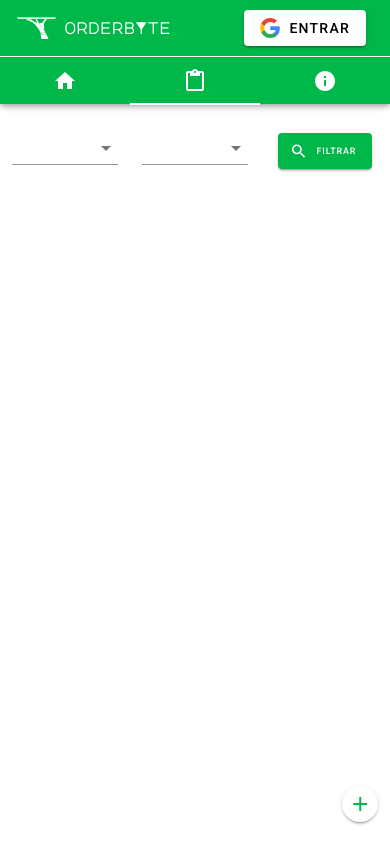
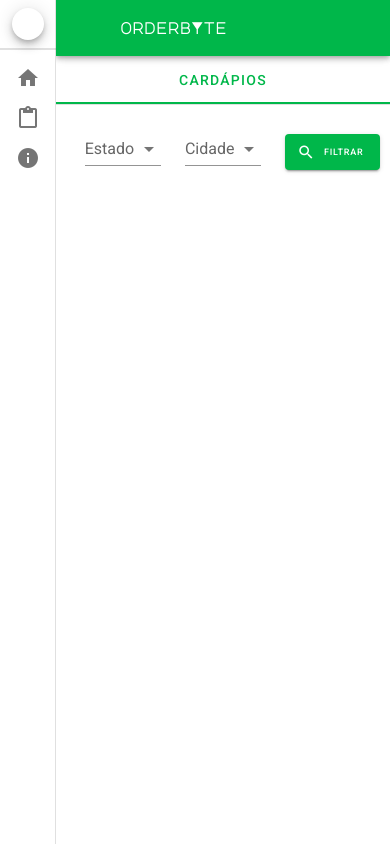
Before and after one commit to Lucas-Gardini/TCC-REDES-2021, a Vue app in the folder web/: page /cardapios in a window 390 px wide. Built offline with nearby package versions, Linux system fonts and the light colour scheme.

Commit message:
Added "add new restaurant" functionality

```diff
--- a/web/package.json
+++ b/web/package.json
@@ -13,6 +13,7 @@
 		"firebase": "^9.0.2",
 		"vue": "^2.6.11",
 		"vue-router": "^3.2.0",
+		"vue-the-mask": "^0.11.1",
 		"vuetify": "^2.4.0"
 	},
 	"devDependencies": {
--- a/web/src/App.vue
+++ b/web/src/App.vue
@@ -6,12 +6,17 @@
 			@authenticateUser="googleAuth"
 			@logoutUser="googleAuth(true)"
 		/>
-		<v-main style="overflow-x: hidden">
+		<v-main
+			:style="
+				isMobile ? 'overflow-x: hidden; margin-left: 56px' : 'overflow-x: hidden; margin-left: 256px'
+			"
+		>
 			<transition
-				enter-active-class="animate__animated animate__slideInLeft"
-				leave-active-class="animate__animated animate__slideOutRight"
+				:duration="{ enter: 500, leave: 100 }"
+				enter-active-class="animate__animated animate__fadeIn"
+				leave-active-class="animate__animated animate__fadeOut"
 			>
-				<router-view :isMobile="isMobile" />
+				<router-view :user="user" :isMobile="isMobile" />
 			</transition>
 		</v-main>
 	</v-app>
--- a/web/src/components/AppBar.vue
+++ b/web/src/components/AppBar.vue
@@ -1,6 +1,84 @@
 <template>
-	<div>
-		<v-app-bar app color="#00B74A" dark>
+	<div class="app-navigation">
+		<v-navigation-drawer :v-model="true" :mini-variant="isMobile" fixed permanent>
+			<v-list-item class="px-2" style="padding-left: 4px !important">
+				<v-btn
+					v-if="!user.token"
+					:loading="loading"
+					:disabled="loading"
+					color="#fff"
+					class="ma-2 black--text"
+					@click="authenticateUser"
+					:fab="isMobile"
+					:x-small="isMobile"
+				>
+					<v-img
+						alt="Google Logo"
+						:class="isMobile ? 'shrink' : 'shrink mr-2'"
+						contain
+						src="../assets/google.png"
+						transition="scale-transition"
+						width="20"
+					/>
+					{{ isMobile ? "" : "Entrar" }}
+				</v-btn>
+				<v-btn
+					v-else
+					:loading="loading"
+					:disabled="loading"
+					color="#fff"
+					class="ma-2 black--text"
+					@click="logoutUser"
+					:fab="isMobile"
+					:x-small="isMobile"
+				>
+					<v-icon>mdi-logout</v-icon>
+					{{ isMobile ? "" : "Sair" }}
+				</v-btn>
+			</v-list-item>
+
+			<v-divider></v-divider>
+			<v-list v-if="user.info" dense :style="isMobile ? 'display: flex' : ''">
+				<div
+					class="v-avatar v-list-item__avatar"
+					:style="
+						isMobile
+							? 'height: 40px; min-width: 40px; width: 40px; margin: auto !important'
+							: 'height: 40px; min-width: 40px; width: 40px;'
+					"
+				>
+					<div class="v-image v-responsive theme--light">
+						<div class="v-responsive__sizer" style="padding-bottom: 100%"></div>
+						<div
+							class="v-image__image v-image__image--cover"
+							:style="`background-image: url('${user.info.photoURL}');
+								background-position: center center;`"
+						></div>
+						<div class="v-responsive__content" style="width: 128px"></div>
+					</div>
+				</div>
+				{{ isMobile ? "" : user.info.displayName }}
+			</v-list>
+			<v-divider></v-divider>
+
+			<v-list dense>
+				<v-list-item
+					v-for="(route, index) in routes"
+					@click="redirect(route.href)"
+					class="white--text"
+					:key="index"
+					link
+				>
+					<v-list-item-icon>
+						<v-icon>{{ route.icon }}</v-icon>
+					</v-list-item-icon>
+					<v-list-item-content>
+						<v-list-item-title style="color: #121212">{{ route.name }}</v-list-item-title>
+					</v-list-item-content>
+				</v-list-item>
+			</v-list>
+		</v-navigation-drawer>
+		<v-app-bar app color="#00B74A" dark :style="isMobile ? 'margin-left: 56px' : 'margin-left: 256px'">
 			<div v-if="!isMobile" class="d-flex align-center">
 				<v-img
 					alt="Orderbyte Logo"
@@ -23,55 +101,6 @@
 				/>
 				<h1 class="app-name mobile">orderbYte</h1>
 			</div>
-			<v-spacer />
-			<v-btn
-				v-if="!user.token"
-				:loading="loading"
-				:disabled="loading"
-				color="#fff"
-				class="ma-2 black--text"
-				@click="authenticateUser"
-			>
-				<v-img
-					alt="Google Logo"
-					class="shrink mr-2"
-					contain
-					src="../assets/google.png"
-					transition="scale-transition"
-					width="20"
-				/>
-				Entrar
-			</v-btn>
-			<v-btn
-				v-else
-				:loading="loading"
-				:disabled="loading"
-				color="#fff"
-				class="ma-2 black--text"
-				@click="logoutUser"
-			>
-				<v-icon>mdi-logout</v-icon>
-				Sair
-			</v-btn>
-			<template v-slot:extension>
-				<v-tabs
-					v-model="tabs"
-					background-color="#00B74A accent-4"
-					style="border-top: 0.1px solid #fff"
-					fixed-tabs
-				>
-					<v-tabs-slider></v-tabs-slider>
-					<v-tab
-						v-for="(route, index) in routes"
-						@click="redirect(route.href)"
-						class="white--text"
-						:key="index"
-					>
-						<v-icon v-html="route.icon" color="#fff"></v-icon>
-						<span v-if="!isMobile" style="padding-left: 5%; color: #fff">{{ route.name }}</span>
-					</v-tab>
-				</v-tabs>
-			</template>
 		</v-app-bar>
 	</div>
 </template>
@@ -156,9 +185,13 @@ export default {
 <style scoped>
 .app-name {
 	font-family: "Major Mono Display", monospace;
-	font-size: 1.5em;
+	font-size: 1em;
 }
 .app-name.mobile {
 	font-size: 1em;
 }
+.app-navigation {
+	display: flex;
+	flex-direction: row;
+}
 </style>
--- /dev/null
+++ b/web/src/components/Menus/NewMenu.vue
@@ -0,0 +1,122 @@
+<template>
+	<v-stepper v-model="step">
+		<v-stepper-header>
+			<v-stepper-step color="#00B74A" :complete="step > 1" step="1">
+				Nome do Restaurante
+			</v-stepper-step>
+
+			<v-divider></v-divider>
+
+			<v-stepper-step color="#00B74A" :complete="step > 2" step="2"> Produtos </v-stepper-step>
+		</v-stepper-header>
+
+		<v-stepper-items>
+			<v-stepper-content step="1">
+				<v-text-field
+					label="Nome do Restaurante"
+					v-model="newMenu.restaurant"
+					clearable
+				></v-text-field>
+
+				<v-btn color="#00B74A" @click="step = 2" dark> Continuar </v-btn>
+
+				<v-btn text @click="$emit('cancel')"> Cancelar </v-btn>
+			</v-stepper-content>
+
+			<v-stepper-content step="2">
+				<div v-for="(product, index) in newMenu.products" :key="index" style="margin-bottom: 50px">
+					<v-card style="padding: 5%" outlined>
+						<v-card-title>{{ `Produto ${index}` }}</v-card-title>
+						<v-text-field
+							label="Nome do Produto"
+							v-model="newMenu.products[index].productName"
+							clearable
+						></v-text-field>
+						<v-text-field
+							label="Preço do Produto"
+							v-model="newMenu.products[index].price"
+							clearable
+							v-mask="['R$ ##,##', 'R$ ###,##', 'R$ ####,##']"
+						></v-text-field>
+						<div
+							style="margin-bottom: 5%"
+							v-for="(ingredients, index2) in newMenu.products[index].productIngredients"
+							:key="index2"
+						>
+							<v-row>
+								<v-col cols="8"
+									><v-text-field
+										label="Ingrediente"
+										v-model="newMenu.products[index].productIngredients[index2]"
+										clearable
+									></v-text-field
+								></v-col>
+								<v-col cols="4"
+									><v-btn
+										color="error"
+										@click="newMenu.products[index].productIngredients.splice(index2, 1)"
+										><v-icon>mdi-trash-can</v-icon></v-btn
+									></v-col
+								>
+							</v-row>
+						</div>
+						<v-row>
+							<v-col cols="8"
+								><v-btn @click="newIngredient(index)"
+									><v-icon left>mdi-plus</v-icon>Ingrediente</v-btn
+								></v-col
+							>
+							<v-col cols="4">
+								<v-btn color="error" @click="newMenu.products.splice(index, 1)"
+									>Excluir</v-btn
+								></v-col
+							>
+						</v-row>
+					</v-card>
+					<v-divider />
+				</div>
+				<div style="margin-bottom: 30px">
+					<v-btn @click="newProduct">Novo Produto</v-btn>
+				</div>
+				<v-btn color="#00B74A" @click="$emit('newMenu', newMenu)" dark> Enviar </v-btn>
+
+				<v-btn text @click="step = 1"> Cancelar </v-btn>
+			</v-stepper-content>
+		</v-stepper-items>
+	</v-stepper>
+</template>
+
+<script>
+// Local Directive
+import { mask } from "vue-the-mask";
+
+export default {
+	directives: { mask },
+	data() {
+		return {
+			step: 1,
+			newMenu: {
+				restaurant: "",
+				products: [],
+			},
+		};
+	},
+	methods: {
+		newProduct() {
+			this.newMenu.products.push({
+				productName: "",
+				productPrice: 0,
+				productIngredients: [],
+			});
+		},
+		newIngredient(prodIndex) {
+			if (!this.newMenu.products[prodIndex].productIngredients) {
+				this.newMenu.products[prodIndex].productIngredients = [];
+			}
+			this.newMenu.products[prodIndex].productIngredients.push("");
+		},
+	},
+};
+</script>
+
+<style></style>
--- a/web/src/components/Menus/Searcher.vue
+++ b/web/src/components/Menus/Searcher.vue
@@ -3,11 +3,21 @@
 		<v-container>
 			<v-row>
 				<v-col cols="4" md="4">
-					<v-autocomplete :items="states" v-model="selectedState" clearable></v-autocomplete>
+					<v-autocomplete
+						label="Estado"
+						:items="states"
+						v-model="selectedState"
+						clearable
+					></v-autocomplete>
 				</v-col>
 
 				<v-col cols="4" md="4">
-					<v-autocomplete :items="cities" v-model="selectedCity" clearable></v-autocomplete>
+					<v-autocomplete
+						label="Cidade"
+						:items="cities"
+						v-model="selectedCity"
+						clearable
+					></v-autocomplete>
 				</v-col>
 
 				<v-col v-if="!isMobile" style="display: flex" cols="4" md="4">
--- a/web/src/utils/authenticator.js
+++ b/web/src/utils/authenticator.js
@@ -15,6 +15,7 @@ export default class Authenticator {
 						token: credential.accessToken,
 						info: result.user,
 					};
+					console.log(user);
 					resolve(user);
 				})
 				.catch((error) => {
--- a/web/src/views/Menus.vue
+++ b/web/src/views/Menus.vue
@@ -1,64 +1,46 @@
 <template>
 	<div>
+		<v-tabs background-color="accent-4" color="#00B74A" grow>
+			<v-tab @click="page = 1">Cardápios</v-tab>
+			<v-tab v-if="user.info" @click="page = 2">Meus Cardápios</v-tab>
+		</v-tabs>
+		<v-divider />
+		<div style="margin-left: 5%; margin-right: 5%">
+			<transition
+				:duration="{ enter: 500, leave: 100 }"
+				enter-active-class="animate__animated animate__fadeIn"
+				leave-active-class="animate__animated animate__fadeOut"
+			>
+				<div v-if="page === 1">
 					<searcher :isMobile="isMobile" />
-
-		<v-dialog transition="dialog-bottom-transition" max-width="600">
-			<template v-slot:activator="{ on, attrs }">
+				</div>
+				<div v-else-if="page === 2">
+					<transition
+						enter-active-class="animate__animated animate__fadeIn"
+						leave-active-class="animate__animated animate__fadeOut"
+					>
+						<new-menu
+							v-if="isAddingNewMenu"
+							@cancel="isAddingNewMenu = false"
+							@newMenu="
+								(menu) => {
+									newMenu(menu);
+								}
+							"
+						/>
+					</transition>
 					<v-btn
-					v-bind="attrs"
-					v-on="on"
-					elevation="2"
-					icon
-					style="position: absolute; bottom: 3%; right: 3%"
+						v-if="!isAddingNewMenu"
+						@click="isAddingNewMenu = !isAddingNewMenu"
+						color="#fff"
+						class="ma-2 black--text"
 					>
-					<v-icon style="color: #00b74a">mdi-plus</v-icon>
+						<v-icon>mdi-plus</v-icon>
+						Novo Cardápio
 					</v-btn>
-			</template>
-			<template v-slot:default="dialog">
-				<v-card>
-					<v-toolbar color="#00b74a" dark>Gerenciar Cardápios</v-toolbar>
-					<v-card-text>
-						<div>
-							<v-card-title>Seus Cardápios</v-card-title>
-							<v-btn v-if="!addingMenu" @click="addingMenu = !addingMenu"
-								><v-icon left>mdi-open-in-new</v-icon> Novo</v-btn
-							>
-							<!-- STEPPER -->
-							<transition
-								enter-active-class="animate__animated animate__fadeInDown"
-								leave-active-class="animate__animated animate__fadeOutUp"
-							>
-								<v-stepper v-if="addingMenu" v-model="stepper" vertical>
-									<v-stepper-step :complete="stepper > 1" step="1">
-										Nome do Restaurante
-										<small>Deve ser único</small>
-									</v-stepper-step>
-
-									<v-stepper-content step="1">
-										<v-text-field label="" v-model="restaurant"></v-text-field>
-										<v-btn color="#00b74a" dark @click="stepper = 2"> Continuar </v-btn>
-										<v-btn text @click="addingMenu = !addingMenu"> Cancelar </v-btn>
-									</v-stepper-content>
-
-									<v-stepper-step :complete="stepper > 2" step="2">
-										Produtos
-									</v-stepper-step>
-
-									<v-stepper-content step="2">
-										<v-text-field label="" v-model="products"></v-text-field>
-										<v-btn color="#00b74a" dark @click="newMenu"> Continuar </v-btn>
-										<v-btn text @click="stepper = 1"> Cancelar </v-btn>
-									</v-stepper-content>
-								</v-stepper>
+				</div>
 			</transition>
 		</div>
-					</v-card-text>
-					<v-card-actions class="justify-end">
-						<v-btn text @click="dialog.value = false">Fechar</v-btn>
-					</v-card-actions>
-				</v-card>
-			</template>
-		</v-dialog>
 	</div>
 </template>
 
@@ -66,9 +48,14 @@
 import Searcher from "../components/Menus/Searcher.vue";
 import firebase from "../firebase.js";
 import { collection, addDoc } from "firebase/firestore";
+import NewMenu from "../components/Menus/NewMenu.vue";
 export default {
-	components: { Searcher },
+	components: { Searcher, NewMenu },
 	props: {
+		user: {
+			type: Object,
+			required: true,
+		},
 		isMobile: {
 			type: Boolean,
 			default: false,
@@ -77,18 +64,17 @@ export default {
 	},
 	data() {
 		return {
-			restaurant: "",
-			products: [],
-			addingMenu: false,
-			stepper: 1,
+			page: 1,
+			isAddingNewMenu: false,
 		};
 	},
 	methods: {
-		async newMenu() {
+		async newMenu(menu) {
 			try {
 				const docRef = await addDoc(collection(firebase.db, "menus"), {
-					restaurant: this.restaurant,
-					products: this.products,
+					restaurant: menu.restaurant,
+					products: menu.products,
+					uid: this.user.info.uid,
 				});
 				console.log(docRef);
 			} catch (error) {
```
Also changed, not shown: 1 other file (tests, documents, lock files or other folders). Lines whose indentation alone changed are shown as unchanged.
